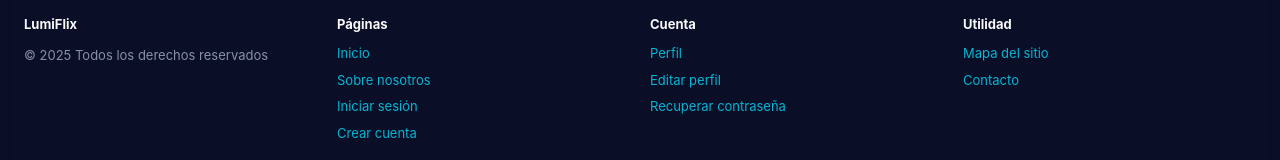
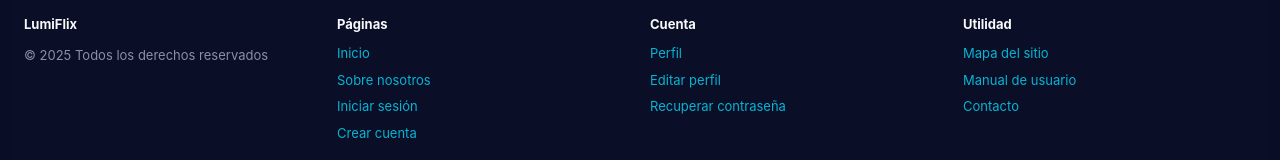
Before and after one commit to jhonkrave/pi-miniproject-2-frontend, a React (Vite) app: page / in a window 1280 px wide. Shown: the part 941-1101 px from the top of the page. Built offline with nearby package versions, Linux system fonts and the light colour scheme; no server answers.

Commit message:
feat: add user manual PDF

```diff
--- a/src/pages/App.tsx
+++ b/src/pages/App.tsx
@@ -88,6 +88,7 @@
               <div style={{fontWeight:700, color:'var(--text)', marginBottom: 8}}>Utilidad</div>
               <div style={{display:'grid', gap: 6}}>
                 <Link to="/sitemap">Mapa del sitio</Link>
+                <a href="/manual-usuario.pdf" target="_blank" rel="noopener noreferrer">Manual de usuario</a>
                 <a href="mailto:noreply@lumiflix.com">Contacto</a>
               </div>
             </div>
```
Also changed, not shown: src/components/CommentForm.tsx (line endings or trailing spaces), src/components/StarRating.tsx (line endings or trailing spaces), src/components/VideoLoader.tsx (line endings or trailing spaces), 1 other file (tests, documents, lock files or other folders).
